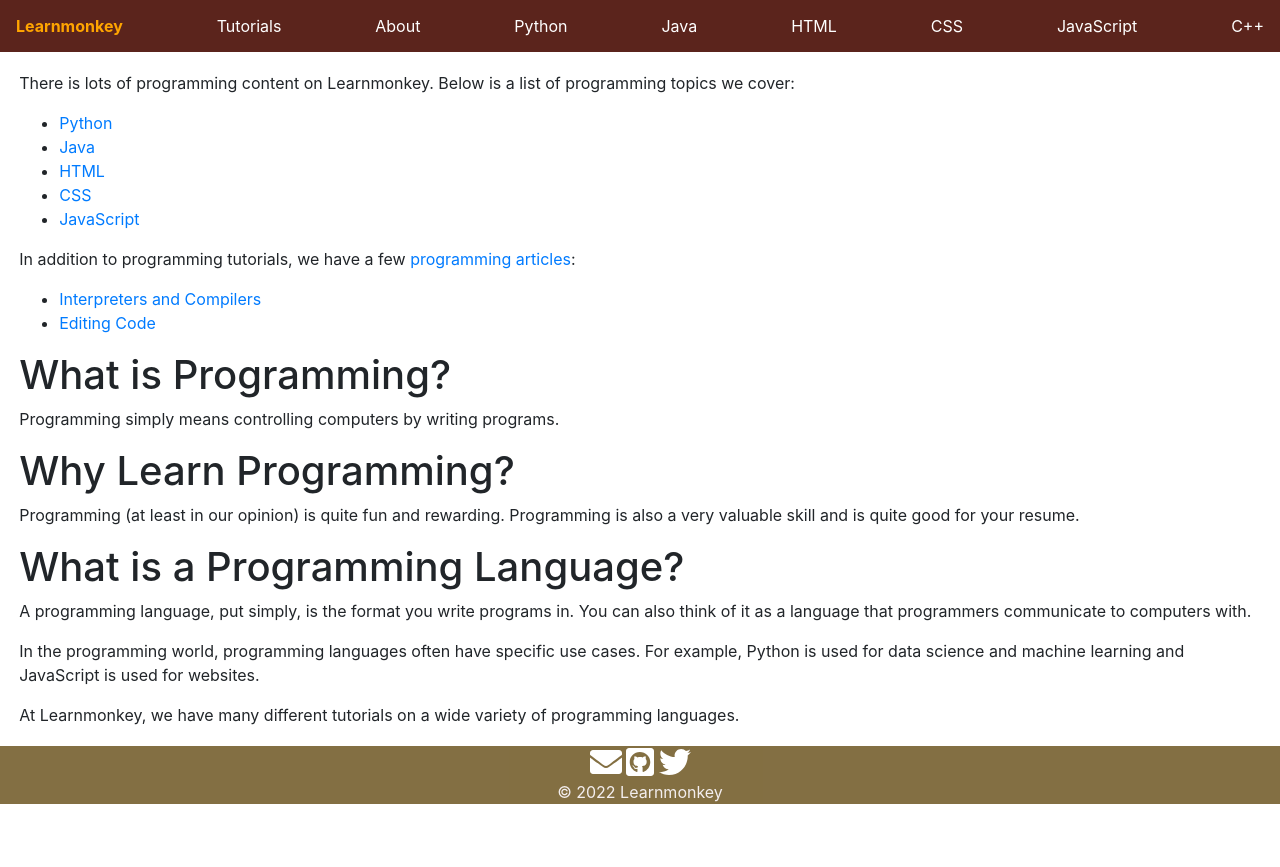
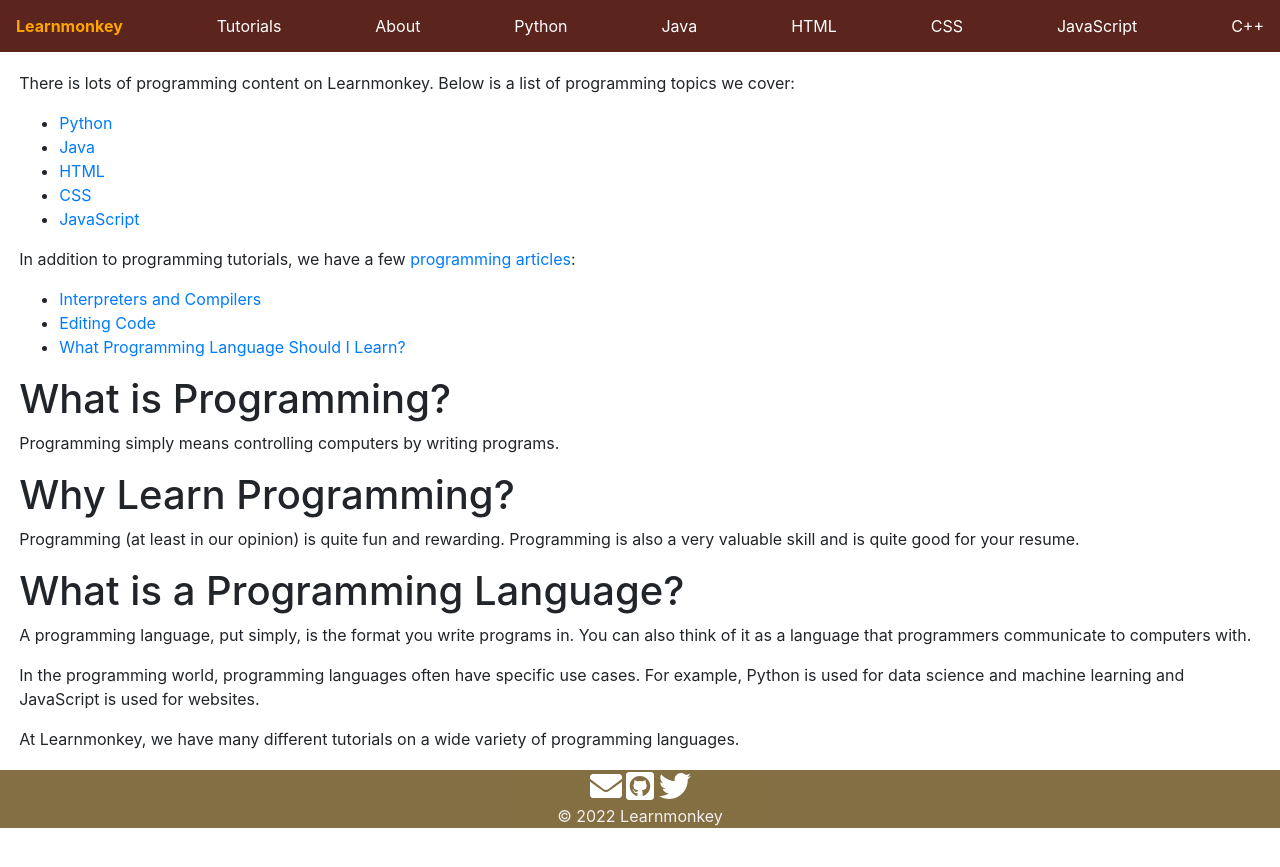
Before and after one commit to learnmonkey/learnmonkey.github.io, a Jekyll site: the page built from programming/index.html, in a window 1280 px wide. Shown: the top 867 px of the page. Built offline with Jekyll 4.4.1, drawn with Linux system fonts in a browser that asks for light colours.

Commit message:
add article to list

```diff
--- a/_layouts/article.html
+++ b/_layouts/article.html
@@ -7,6 +7,7 @@
         <ul id="tutorials-list">
               <a href="/programming/articles/interpreters-and-compilers/"><li>Interpreters and Compilers</li></a>
               <a href="/programming/articles/editing-code/"><li>Editing Code</li></a>
+              <a href="/programming/articles/what-programming-language-should-i-learn/"><li>What Programming Language Should I Learn?</li></a>
         </ul>
         {%- include footer.html -%}
     </body>
--- a/programming/index.html
+++ b/programming/index.html
@@ -20,6 +20,7 @@ layout: default
     <ul>
         <li><a href="/programming/articles/interpreters-and-compilers/">Interpreters and Compilers</a></li>
         <li><a href="/programming/articles/editing-code/">Editing Code</a></li>
+        <li><a href="/programming/articles/what-programming-language-should-i-learn/">What Programming Language Should I Learn?</a></li>
     </ul>
 </section>
 
```
